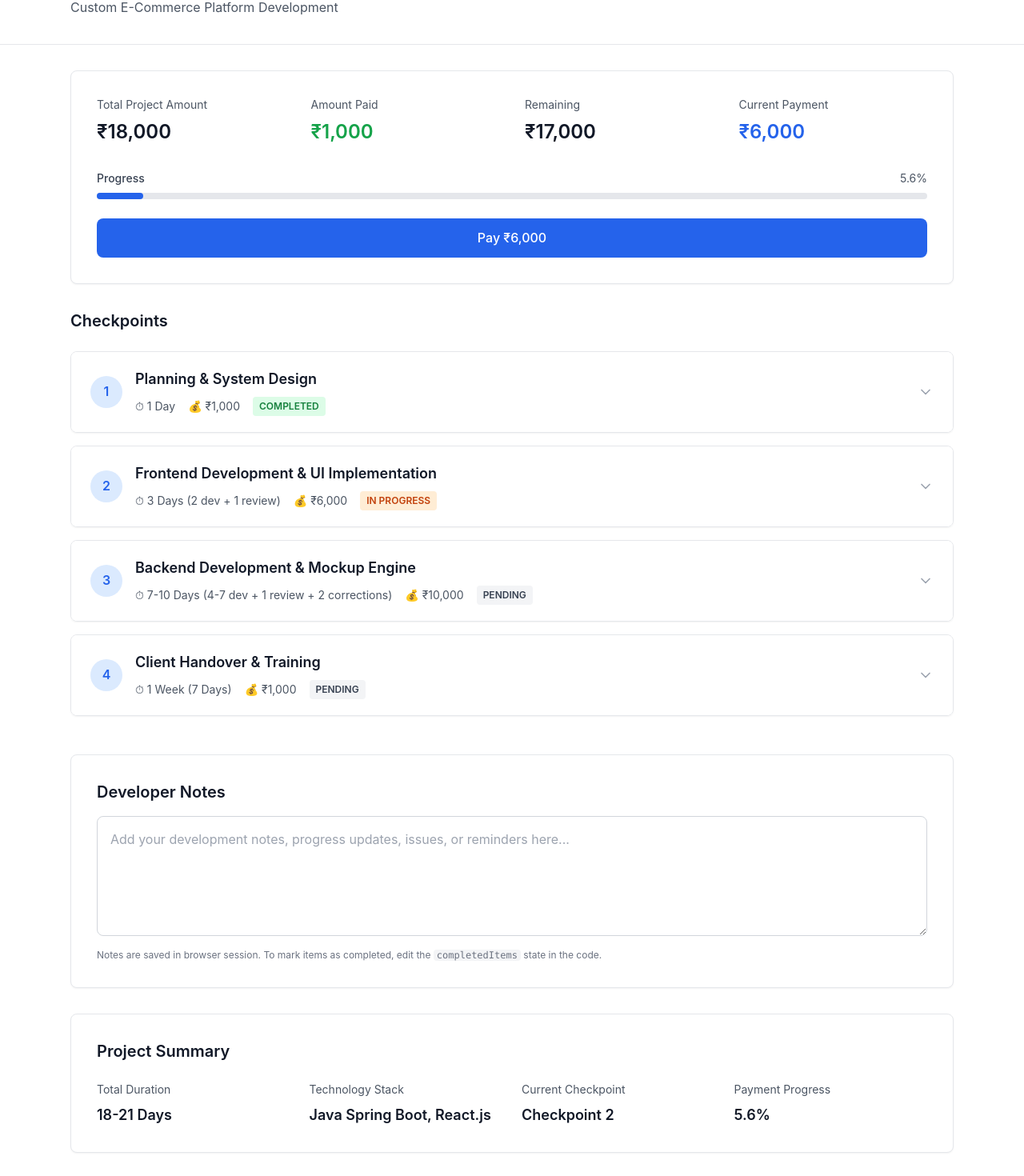
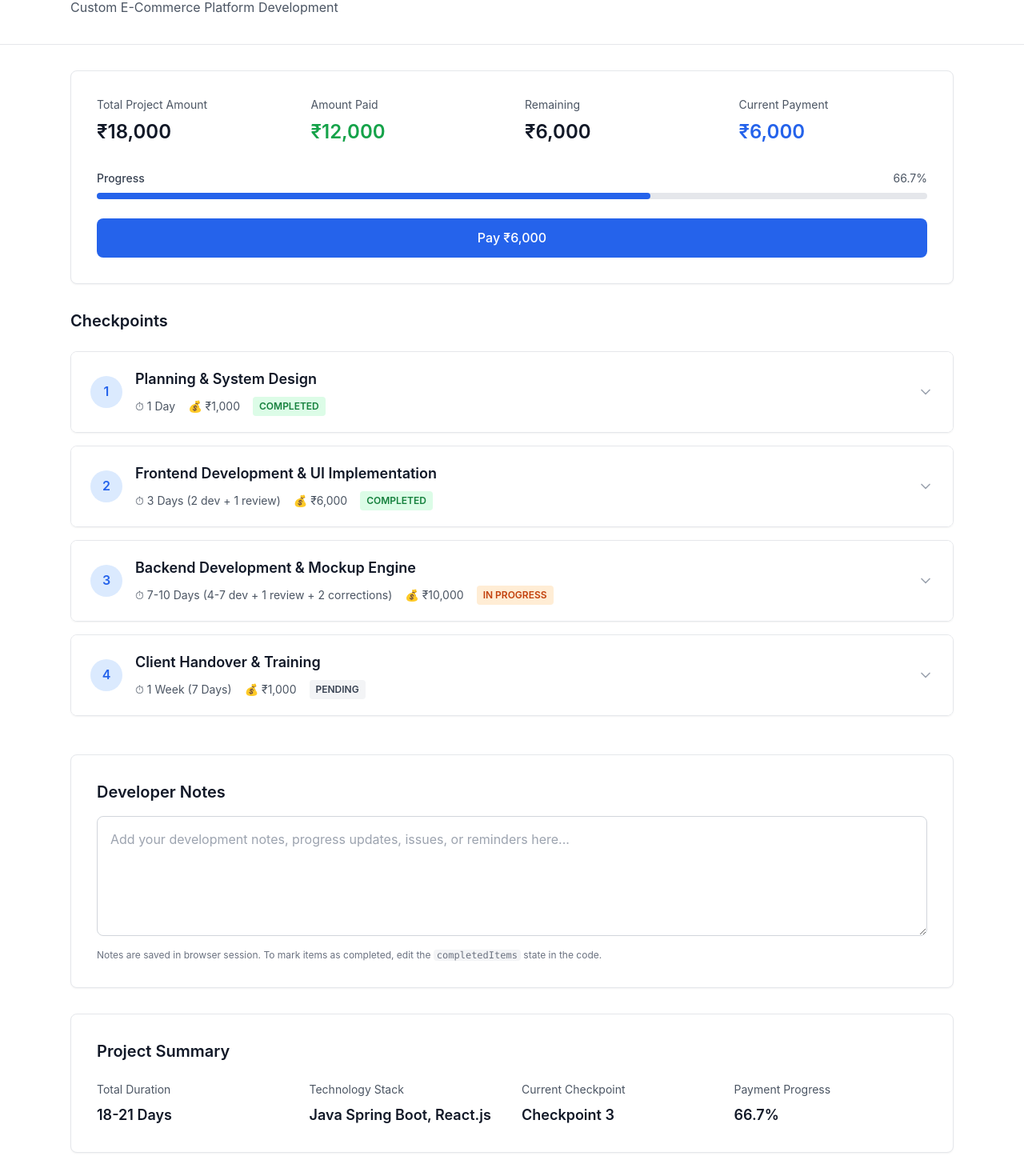
Before and after one commit to rparit-stacks/qoutation, a React (Create React App) app: page /sara/plan in a window 1280 px wide. Shown: the part 79-1549 px from the top of the page at 80% size. Built offline with nearby package versions, Linux system fonts and the light colour scheme.

Commit message:
frontend complete

```diff
--- a/src/components/CheckpointTracker.js
+++ b/src/components/CheckpointTracker.js
@@ -5,9 +5,9 @@ const CheckpointTracker = () => {
   // eslint-disable-next-line no-unused-vars
   const [paymentData, setPaymentData] = useState({
     totalAmount: 18000, // Updated total: ₹1,000 + ₹6,000 + ₹10,000 + ₹1,000 = ₹18,000
-    paidAmount: 1000, // ₹1,000 received for Checkpoint 1 - Nothing pending
-    currentRequested: 6000, // ₹6,000 for Checkpoint 2 (Frontend - Ongoing)
-    currentCheckpoint: 2, // Currently on Checkpoint 2 (Frontend)
+    paidAmount: 12000, // ₹1,000 (Checkpoint 1) + ₹6,000 (Checkpoint 2) + ₹5,000 (part of backend) received
+    currentRequested: 6000, // ₹6,000 pending (final payment request)
+    currentCheckpoint: 3, // Currently on Checkpoint 3 (Backend & Mockup)
     upiId: "9810167696@indie",
   })
 
@@ -31,6 +31,17 @@ const CheckpointTracker = () => {
     "1-4-0", "1-4-1", "1-4-2", "1-4-3", "1-4-4",
     // Sub-checkpoint 5 (1.6): 4 items
     "1-5-0", "1-5-1", "1-5-2", "1-5-3",
+
+    // Checkpoint 2 (Frontend) - All items completed
+    // Sub-checkpoint 0 (2.1): 14 items
+    "2-0-0", "2-0-1", "2-0-2", "2-0-3", "2-0-4", "2-0-5", "2-0-6",
+    "2-0-7", "2-0-8", "2-0-9", "2-0-10", "2-0-11", "2-0-12", "2-0-13",
+    // Sub-checkpoint 1 (2.2): 4 items
+    "2-1-0", "2-1-1", "2-1-2", "2-1-3",
+    // Sub-checkpoint 2 (2.3): 5 items
+    "2-2-0", "2-2-1", "2-2-2", "2-2-3", "2-2-4",
+    // Sub-checkpoint 3 (2.4): 5 items
+    "2-3-0", "2-3-1", "2-3-2", "2-3-3", "2-3-4",
   ]))
 
   // Developer notes
@@ -116,7 +127,7 @@ const CheckpointTracker = () => {
       title: "Frontend Development & UI Implementation",
       payment: 6000, // Updated: ₹6,000 (was ₹7,000)
       duration: "3 Days (2 dev + 1 review)",
-      status: "in_progress", // Frontend ongoing
+      status: "completed", // Frontend completed
       deliverables: [
         "Fully functional frontend with all pages",
         "Responsive layouts tested on multiple devices",
@@ -179,7 +190,7 @@ const CheckpointTracker = () => {
       title: "Backend Development & Mockup Engine",
       payment: 10000,
       duration: "7-10 Days (4-7 dev + 1 review + 2 corrections)",
-      status: "pending",
+      status: "in_progress",
       deliverables: [
         "Complete backend APIs (all endpoints functional)",
         "Authentication system (Google OAuth + Email OTP)",
```
